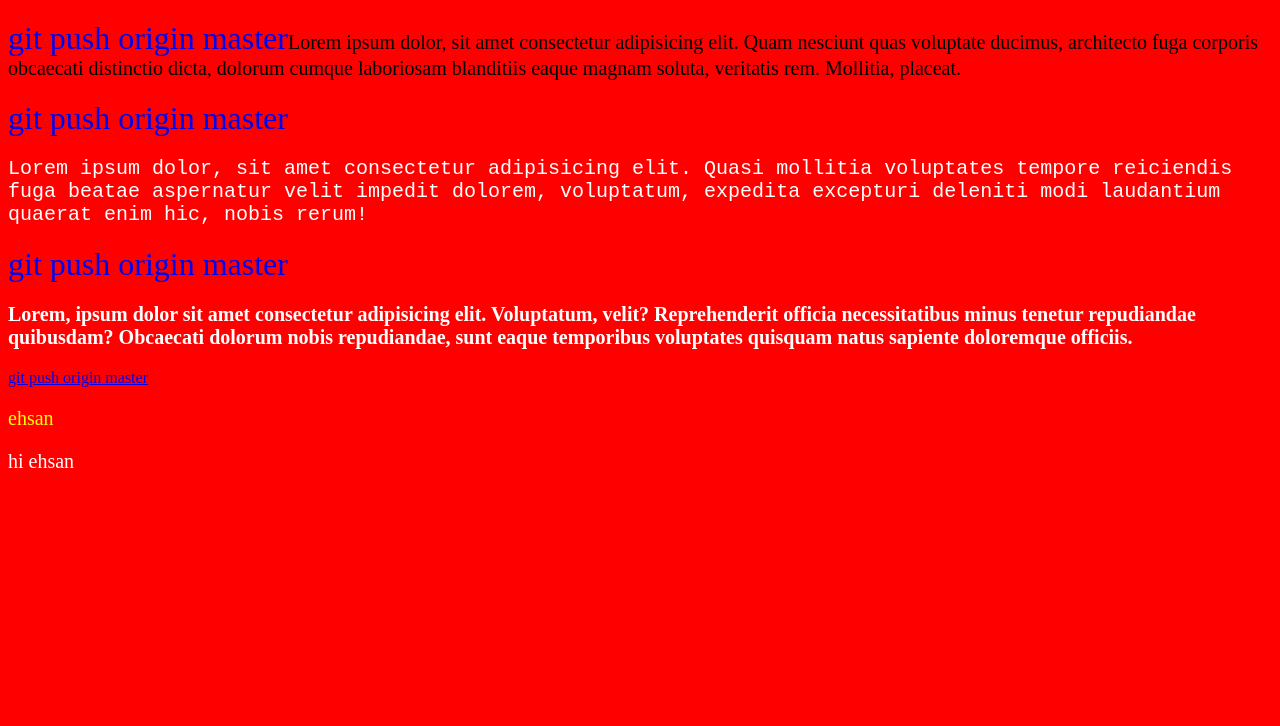
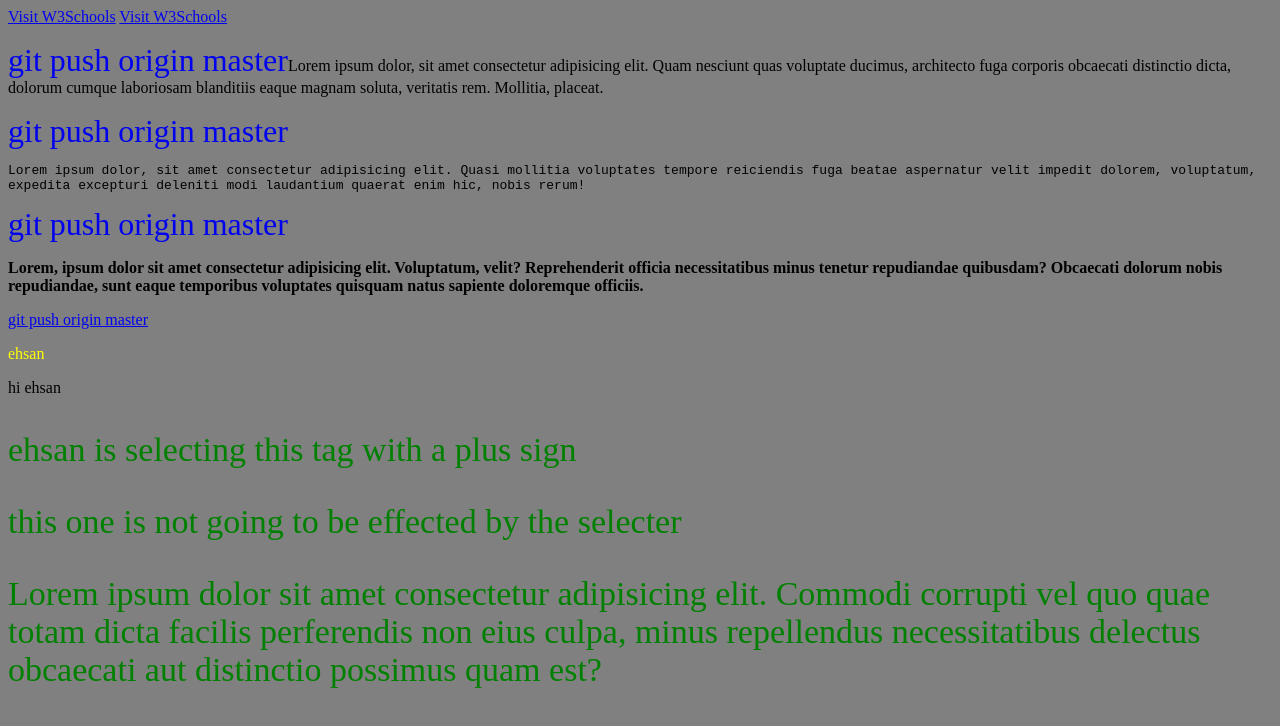
Before and after one commit to ehsanmavaei/css-selectors, a plain HTML site: page index.html in a window 1280 px wide. Drawn offline with Linux system fonts and the light colour scheme.

Commit message:
added the links to the top of the page

```diff
--- a/index.html
+++ b/index.html
@@ -7,6 +7,11 @@
     <link href="style.css" rel="stylesheet" />
   </head>
   <body>
+
+    <a href="https://www.w3schools.com" target="_blank">Visit W3Schools</a>
+    <a href="https://www.w3schools.com" </a>
+    <a href="https://www.w3schools.com" target="_blank">Visit W3Schools</a>
+
     <div class="main" >
       <p id="first"><a href="#" >git push origin master</a>Lorem ipsum dolor, sit amet consectetur adipisicing elit. Quam nesciunt
       quas voluptate ducimus, architecto fuga corporis obcaecati distinctio
@@ -25,5 +30,13 @@
         <P>hi ehsan</P>
       </aside>
     </div>
+
+    <div class="sign">
+    </div>
+    <div ><p>
+      ehsan is selecting this tag with a plus sign
+    </p></div>
+    <div ><P>this one is not going to be effected by the selecter</P></div>
+    <div><P>Lorem ipsum dolor sit amet consectetur adipisicing elit. Commodi corrupti vel quo quae totam dicta facilis perferendis non eius culpa, minus repellendus necessitatibus delectus obcaecati aut distinctio possimus quam est?</P></div>
   </body>
 </html>
--- a/style.css
+++ b/style.css
@@ -1,12 +1,7 @@
 body {
-  background-color: red;
+  background-color: gray;
 }
-p {
-  color: #fff;
 
-  font-family: "Cascadia Code PL";
-  font-size: 20px;
-}
 .middle {
 
   font-family: monospace;
@@ -25,3 +20,7 @@ div a{
 .new > p{
     color:yellow;
 }
+.sign ~ div{
+  color:green;
+  font-size:34px;
+}
```
